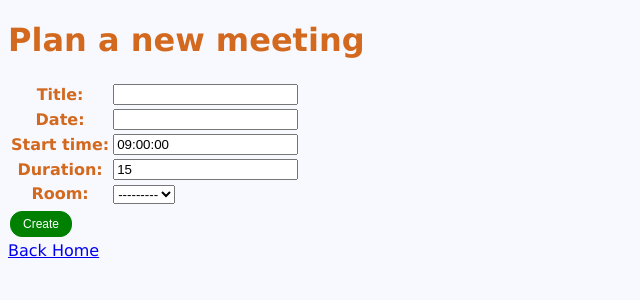
After one commit to vfarah-if/PythonCodeExercises, a Django app: page /meetings/create in a window 1280 px wide. The commit adds this page. Shown: the top 300 px of the page, without its empty margins (0-640 px from the left). Run offline with Django 3.2, Linux system fonts and the light colour scheme; data that the repository does not hold is empty.

Commit message:
Create meeting Refactored css as it was not working Small changes

```diff
--- /dev/null
+++ b/django_getting_started/meetings/templates/meetings/create.html
@@ -0,0 +1,26 @@
+{% extends "base.html" %}
+{% load static %}
+{% block title %}
+    New Meeting
+{% endblock %}
+
+{% block head %}
+    <link rel="stylesheet" href="{% static 'meetings/create.css' %}">
+{% endblock %}
+
+{% block content %}
+    <h1>Plan a new meeting</h1>
+    <form method="post">
+        <table>
+            {{ form }}
+        </table>
+        {% csrf_token %}
+        <button class="button" type="submit">Create</button>
+    </form>
+{% endblock %}
+
+{% block footer %}
+    <div>
+        <a href="{% url "home" %}">Back Home</a>
+    </div>
+{% endblock %}
--- a/django_getting_started/meetings/templates/meetings/detail.html
+++ b/django_getting_started/meetings/templates/meetings/detail.html
@@ -1,11 +1,11 @@
 {% extends "base.html" %}
-
+{% load static %}
 {% block title %}
     Meeting: {{ meeting.title }}
 {% endblock %}
 
 {% block head %}
-    <link rel="stylesheet" href="detail.css">
+    <link rel="stylesheet" href="{% static 'meetings/detail.css' %}">
 {% endblock %}
 
 {% block content %}
--- a/django_getting_started/meetings/urls.py
+++ b/django_getting_started/meetings/urls.py
@@ -1,8 +1,9 @@
 from django.urls import path
 
-from meetings.views import detail, rooms
+from meetings.views import detail, rooms, create
 
 urlpatterns = [
     path('<int:meeting_id>', detail, name="detail"),
-    path('rooms', rooms, name="rooms")
+    path('rooms', rooms, name="rooms"),
+    path('create', create, name="create")
 ]
--- a/django_getting_started/meetings/views.py
+++ b/django_getting_started/meetings/views.py
@@ -1,4 +1,5 @@
-from django.shortcuts import render, get_object_or_404
+from django.shortcuts import render, get_object_or_404, redirect
+from django.forms import modelform_factory
 
 from meetings.models import Meeting, Room
 
@@ -14,3 +15,19 @@ def rooms(request):
     all_rooms = Room.objects.all()
     data = dict(rooms=all_rooms)
     return render(request, "meetings/rooms.html", data)
+
+
+MeetingForm = modelform_factory(Meeting, exclude=[])
+
+
+def create(request):
+    if request.method == "POST":
+        form = MeetingForm(request.POST)
+        if form.is_valid():
+            form.save()
+            return redirect("home")
+    else:
+        form = MeetingForm()
+
+    data = dict(form=form)
+    return render(request, "meetings/create.html", data)
--- /dev/null
+++ b/django_getting_started/website/static/meetings/create.css
@@ -0,0 +1,22 @@
+.button {
+    background-color: green;
+    font-size: 12px;
+    border: green solid 1px;
+    color: white;
+    padding: 5px 12px;
+    text-align: center;
+    display: inline-block;
+    margin: 4px 2px;
+    border-radius: 12px;
+    cursor: pointer;
+    transition: all 0.5s;
+}
+
+.button:hover span {
+  padding-right: 25px;
+}
+
+.button:hover {
+    background-color: white;
+    color: black;
+}
--- a/django_getting_started/website/static/website/style.css
+++ b/django_getting_started/website/static/website/style.css
@@ -15,3 +15,8 @@ body {
   margin-left: auto;
   margin-right: auto;
 }
+
+.create-meeting {
+    cursor: pointer;
+    float: left;
+}
```
Also changed, not shown: django_getting_started/meetings/templates/meetings/rooms.html (+4 -3 lines), django_getting_started/website/templates/website/welcome.html (+6 -1 lines), django_getting_started/website/static/meetings/detail.css (renamed from django_getting_started/meetings/templates/meetings/detail.css), django_getting_started/website/static/meetings/rooms.css (renamed from django_getting_started/meetings/templates/meetings/rooms.css), django_getting_started/website/static/website/add-meeting-16.png (added), django_getting_started/website/static/website/add-meeting-40.png (added).
